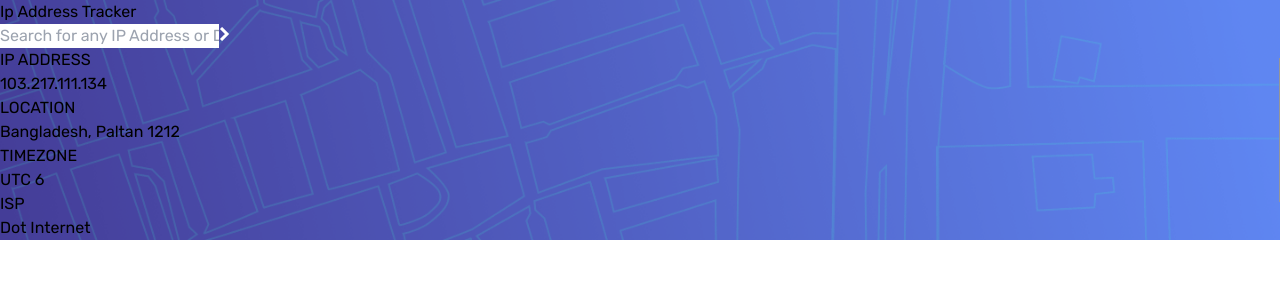
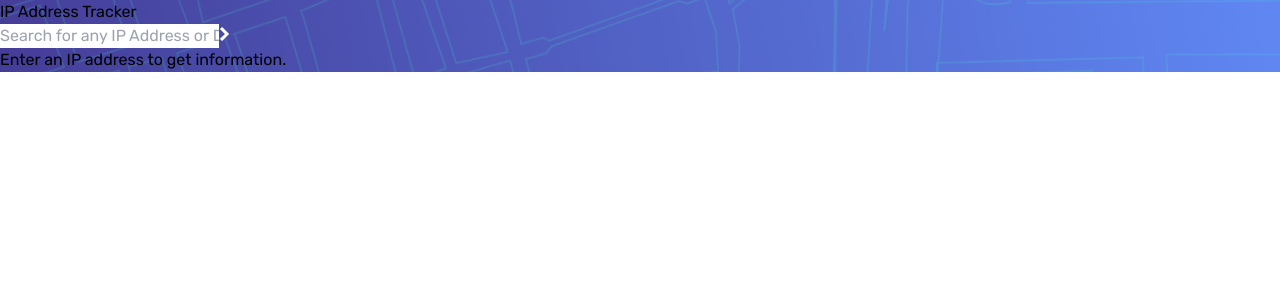
Before and after one commit to SajeedAninda/Ip-Address-Tracker, a React (Vite) app: page / in a window 1280 px wide. Shown: the top 300 px of the page. Built offline with nearby package versions, Linux system fonts and the light colour scheme.

Commit message:
Fetched Data from Geolocation API and displayed on the box

```diff
--- a/src/Components/IpTracker.jsx
+++ b/src/Components/IpTracker.jsx
@@ -1,22 +1,42 @@
-import React from 'react';
-import "./ip.css"
-import arrowIcon from "../assets/icon-arrow.svg"
-
+import React, { useEffect, useState } from 'react';
+import "./ip.css";
+import arrowIcon from "../assets/icon-arrow.svg";
 
 const IpTracker = () => {
+    const [ipAddress, setIpAddress] = useState("");
+    const [ipData, setIpData] = useState(null);
+    const [error, setError] = useState(null);
 
-    let handleSearchValue = (e) => {
+    const handleSearchValue = (e) => {
         e.preventDefault();
+        setIpAddress(e.target.ip_address.value);
+    };
 
-        let ipAddress = e.target.ip_address.value;
-        console.log(ipAddress);
+    useEffect(() => {
+        if (ipAddress) {
+            fetch(`https://geo.ipify.org/api/v2/country,city?apiKey=at_UxSYSWneFGFGUCK2Qxh1G4Onr7KwP&ipAddress=${ipAddress}`)
+                .then(response => response.json())
+                .then(json => {
+                    if (json.code) {
+                        setError(json.messages);
+                        setIpData(null);
+                    } else {
+                        setIpData(json);
+                        setError(null);
                     }
+                })
+                .catch(err => {
+                    setError("Failed to fetch IP information.");
+                    setIpData(null);
+                });
+        }
+    }, [ipAddress]);
 
     return (
         <div>
             <div className='upperDiv h-[40vh] flex py-8 items-center flex-col'>
                 <h1 className='text-white font-bold text-[32px]'>
-                    Ip Address Tracker
+                    IP Address Tracker
                 </h1>
 
                 <form onSubmit={handleSearchValue} className='w-full flex justify-center items-center mt-4'>
@@ -27,30 +47,42 @@
                 </form>
 
                 <div className='bg-white w-[80%] rounded-2xl py-16 px-8 mt-2 flex justify-between absolute top-44 shadow-2xl'>
+                    {error ? (
+                        <div className='text-red-500'>
+                            {error}
+                        </div>
+                    ) : ipData ? (
+                        <>
                             <div className='info-section'>
                                 <p className='text-[13px] font-bold text-[#969696]'>IP ADDRESS</p>
-                        <h4 className='text-[24px] font-bold text-[#2B2B2B]'>103.217.111.134</h4>
+                                <h4 className='text-[24px] font-bold text-[#2B2B2B]'>{ipData.ip}</h4>
                             </div>
 
-                    <div className='info-section'>
+                            <div className='info-section pl-4'>
                                 <p className='text-[13px] font-bold text-[#969696]'>LOCATION</p>
-                        <h4 className='text-[24px] font-bold text-[#2B2B2B]'>Bangladesh, Paltan 1212</h4>
+                                <h4 className='text-[24px] font-bold text-[#2B2B2B]'>{`${ipData.location.city}, ${ipData.location.region}, ${ipData.location.country}`}</h4>
                             </div>
 
-                    <div className='info-section'>
+                            <div className='info-section pl-4'>
                                 <p className='text-[13px] font-bold text-[#969696]'>TIMEZONE</p>
-                        <h4 className='text-[24px] font-bold text-[#2B2B2B]'>UTC 6</h4>
+                                <h4 className='text-[24px] font-bold text-[#2B2B2B]'>{ipData.location.timezone}</h4>
                             </div>
 
-                    <div className='info-section'>
+                            <div className='info-section pl-4'>
                                 <p className='text-[13px] font-bold text-[#969696]'>ISP</p>
-                        <h4 className='text-[24px] font-bold text-[#2B2B2B]'>Dot Internet</h4>
+                                <h4 className='text-[24px] font-bold text-[#2B2B2B]'>{ipData.isp}</h4>
                             </div>
+                        </>
+                    ) : (
+                        <div className='text-gray-500'>
+                            Enter an IP address to get information.
+                        </div>
+                    )}
                 </div>
             </div>
 
             <div className='h-[100vh] '>
-
+                {/* Other content */}
             </div>
         </div>
     );
```
Lines whose indentation alone changed are shown as unchanged.
